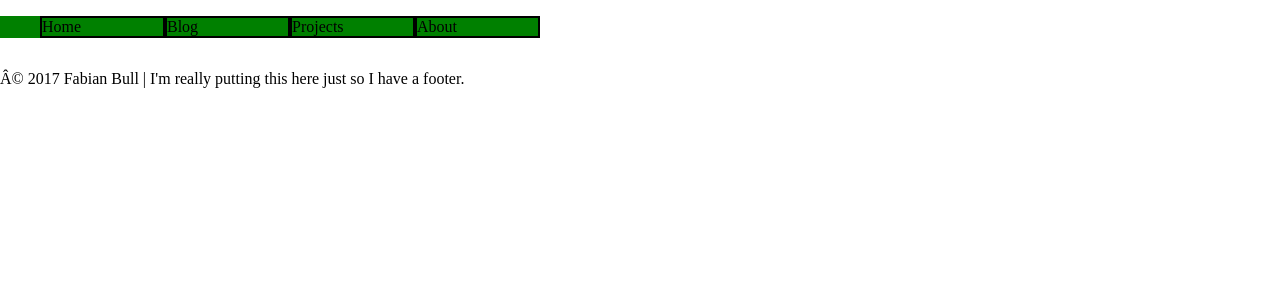
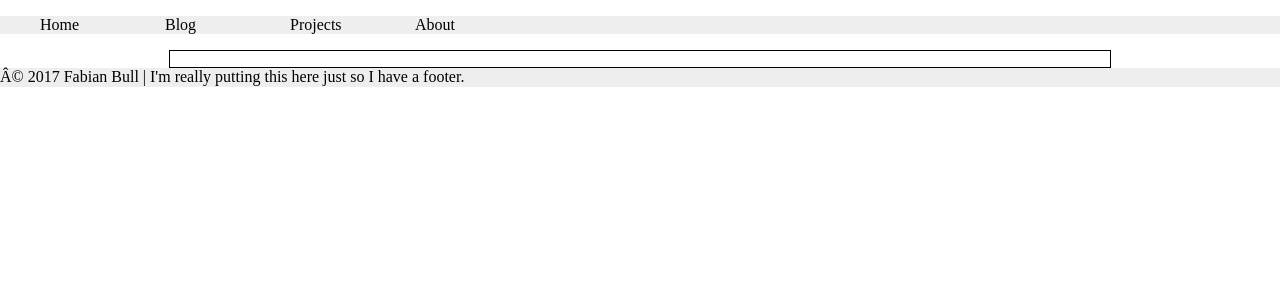
Before and after one commit to peri4n/jekyll-theme-peri4n, a Jekyll site: the page built from index.html, in a window 1280 px wide. Shown: the top 300 px of the page. Built offline with Jekyll 4.4.1, drawn with Linux system fonts in a browser that asks for light colours.

Commit message:
Improve styles structure.
- Nested SASS files for the footer and the header were introduced.
- The article now contains an excerpt for each post.
- Add SASS files to gitignore.

```diff
--- /dev/null
+++ b/_sass/footer.scss
@@ -0,0 +1,4 @@
+
+footer {
+    background-color: #eee;
+}
--- /dev/null
+++ b/_sass/header.scss
@@ -0,0 +1,15 @@
+
+header {
+    background-color: #eee;
+
+    ul {
+        width: 500px;
+        display: flex;
+
+        li {
+            display: inline-block;
+            list-style: none;
+            flex: 1 1 100px;
+        }
+    }
+}
--- a/assets/styles.scss
+++ b/assets/styles.scss
@@ -1,15 +1,15 @@
 ---
 ---
 
-ul {
-    background-color: green;
-    width: 500px;
-    display: flex;
+@import 'header';
+@import 'footer';
 
-    li {
-        display: inline-block;
-        list-style: none;
-        border: 2px solid black;
-        flex: 1 1 100px;
-    }
+
+main {
+    max-width: 940px;
+    border: black solid 1px;
+    margin: 0 auto;
+    display: grid;
+    grid-template-columns: 1fr 3fr;
+    grid-gap: 10px;
 }
--- a/index.html
+++ b/index.html
@@ -2,10 +2,21 @@
 title: Main Page
 layout: default
 ---
+<section>
     <ul>
         {% for post in site.posts %}
         <li>
+            <article>
+                <header>
+                    <h1>
                         <a href="{{ post.url }}">{{ post.title }}</a>
+                    </h1>
+                </header>
+                <main>
+                    {{ post.excerpt }}
+                </main>
+            </article>
         </li>
         {% endfor %}
     </ul>
+</section>
```
Also changed, not shown: 1 other file. Lines whose indentation alone changed are shown as unchanged.
